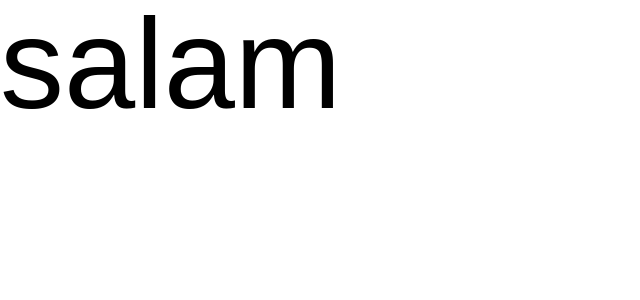
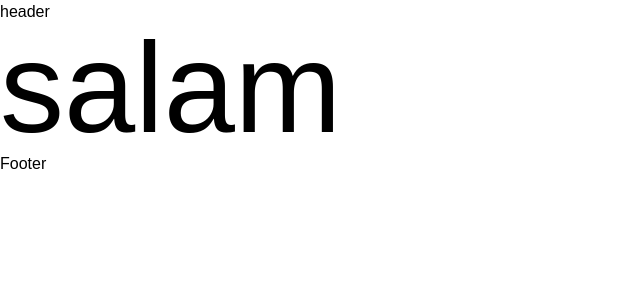
Before and after one commit to asgaraliyev/my-portfolio, a Next.js app: page / in a window 1280 px wide. Shown: the top 300 px of the page, without its empty margins (0-640 px from the left). Built offline with nearby package versions, Linux system fonts and the light colour scheme.

Commit message:
inital layout system created

```diff
--- /dev/null
+++ b/components/layouts/main/Footer.tsx
@@ -0,0 +1,5 @@
+interface Props {}
+const Footer: React.FC<Props> = () => {
+  return <footer>Footer</footer>;
+};
+export default Footer;
--- /dev/null
+++ b/components/layouts/main/Header.tsx
@@ -0,0 +1,5 @@
+interface Props {}
+const Header: React.FC<Props> = () => {
+  return <header>header</header>;
+};
+export default Header;
--- /dev/null
+++ b/layouts/MainLayout.tsx
@@ -0,0 +1,16 @@
+import React from "react";
+import Footer from "../components/layouts/main/Footer";
+import Header from "../components/layouts/main/Header";
+interface Props {
+  children: React.ReactNode;
+}
+const MainLayout: React.FC<Props> = ({ children }) => {
+  return (
+    <>
+      <Header />
+      {children}
+      <Footer />
+    </>
+  );
+};
+export default MainLayout;
--- a/pages/_app.tsx
+++ b/pages/_app.tsx
@@ -2,10 +2,13 @@ import "../styles/globals.css";
 import type { AppProps } from "next/app";
 import store from "../store";
 import { Provider } from "react-redux";
+import MainLayout from "../layouts/MainLayout";
 function MyApp({ Component, pageProps }: AppProps) {
   return (
     <Provider store={store}>
-      <Component {...pageProps} />
+      <MainLayout>
+        <Component {...pageProps} />
+      </MainLayout>
     </Provider>
   );
 }
```
